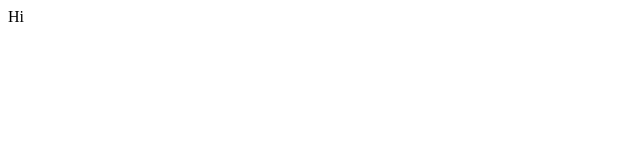
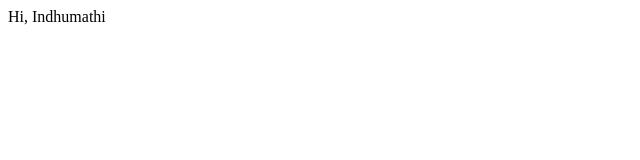
Before and after one commit to Indhumathi-Chella/HTML, a plain HTML site: page index.html in a window 1280 px wide. Shown: the full height of the page, 0-640 px from the left. Drawn offline with Linux system fonts and the light colour scheme.

Commit message:
changed content

```diff
--- a/index.html
+++ b/index.html
@@ -3,6 +3,6 @@
 
     </head>
     <body>
-        Hi
+        Hi, Indhumathi
     </body>
 </html>
```
